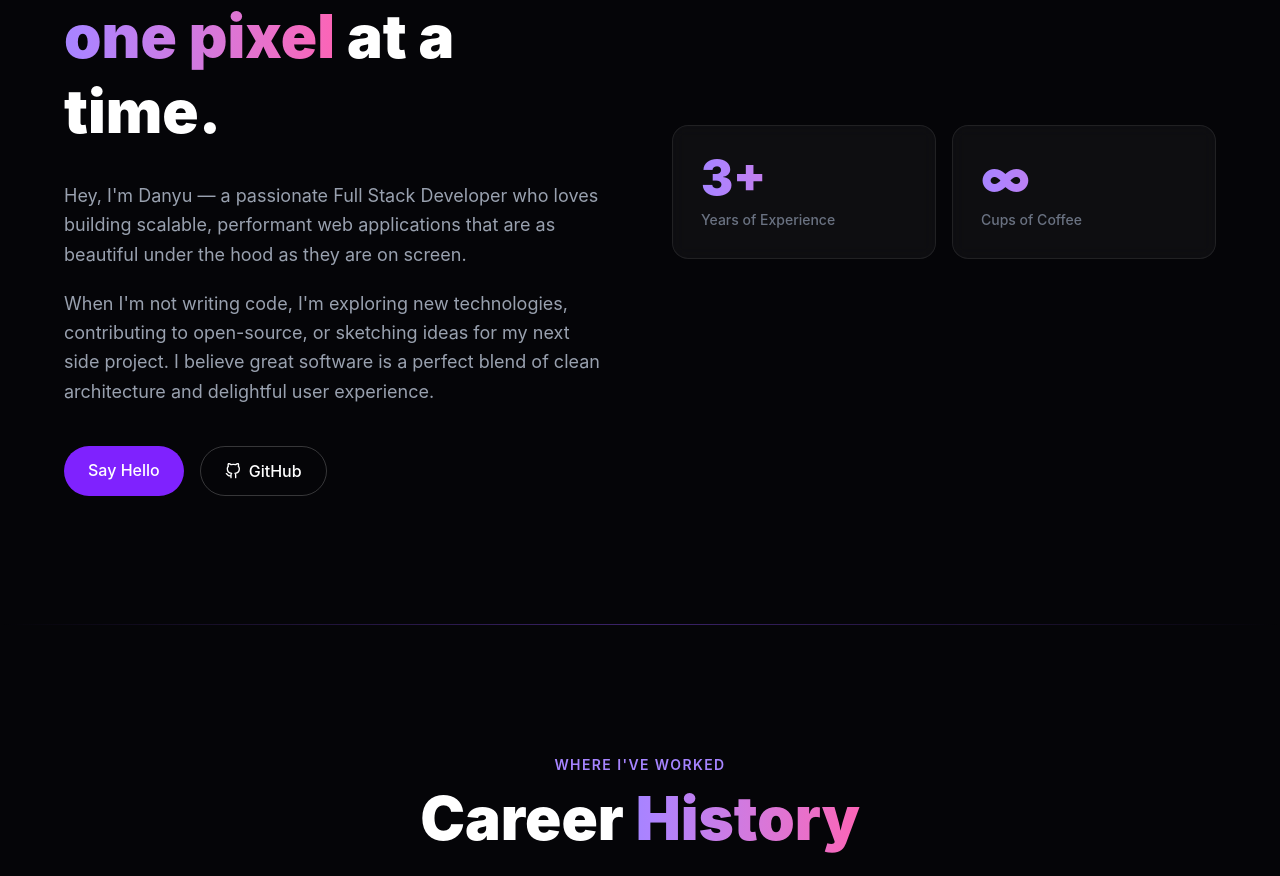
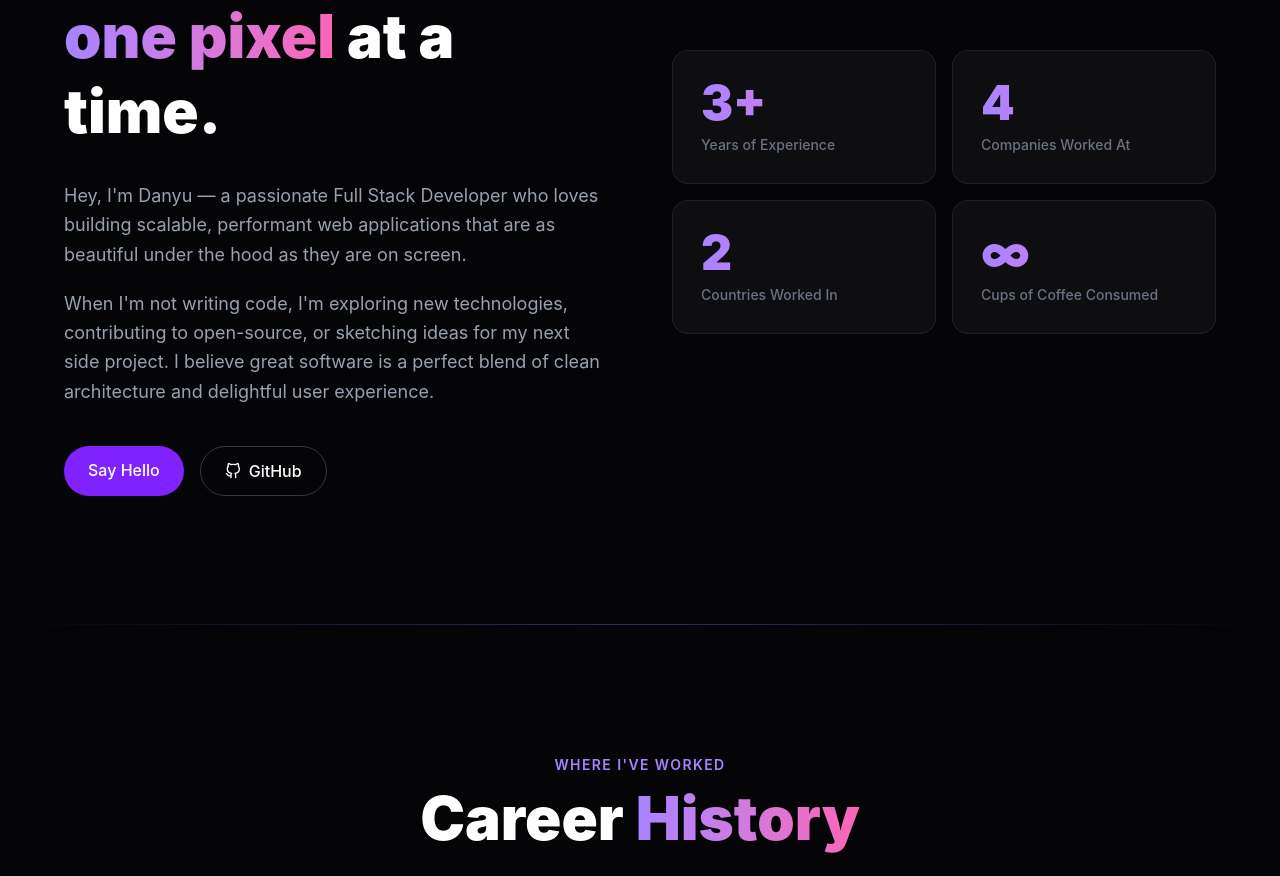
Before and after one commit to rajbahakdanyu/portfolio, a Next.js app: page / in a window 1280 px wide. Shown: the part 1040-1916 px from the top of the page. Built offline with nearby package versions, Linux system fonts and the light colour scheme.

Commit message:
feat: update AboutSection component to include additional statistics

```diff
--- a/components/AboutSection.tsx
+++ b/components/AboutSection.tsx
@@ -6,7 +6,9 @@ import { fadeInUp, scaleIn, staggerContainer } from "@/lib/animations";
 
 const STATS = [
   { label: "Years of Experience", value: "3+" },
-  { label: "Cups of Coffee", value: "∞" },
+  { label: "Companies Worked At", value: "4" },
+  { label: "Countries Worked In", value: "2" },
+  { label: "Cups of Coffee Consumed", value: "∞" },
 ];
 
 export default function AboutSection() {
```
